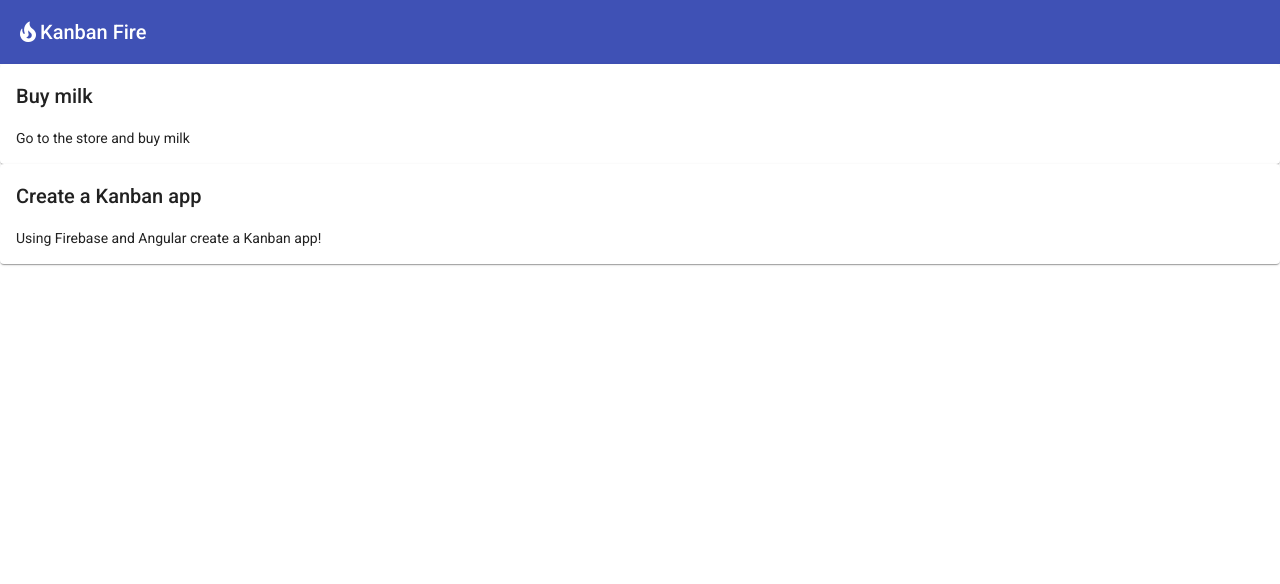
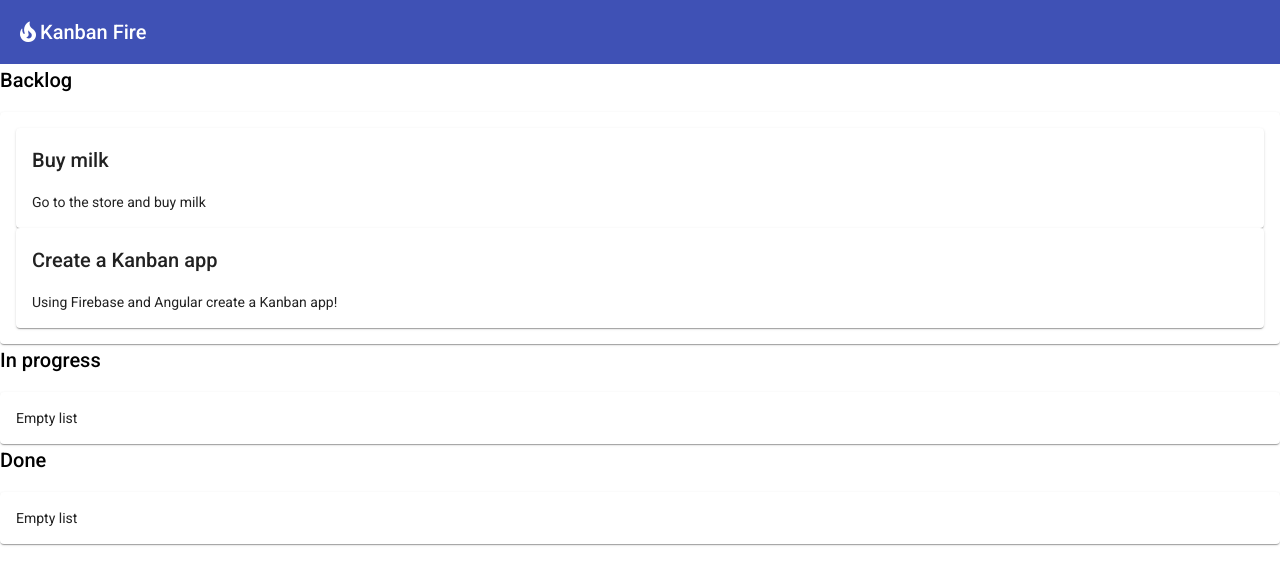
Before and after one commit to mesaverde0207/kanban-fire, an Angular app: page / in a window 1280 px wide. Shown: the top 584 px of the page. Built offline with nearby package versions, Linux system fonts and the light colour scheme.

Commit message:
implementing drag and drop of tasks

```diff
--- a/src/app/app.component.html
+++ b/src/app/app.component.html
@@ -3,4 +3,34 @@
   <span>Kanban Fire</span>
 </mat-toolbar>
 
-<app-task *ngFor="let task of todo" [task]="task"></app-task>
+<div class="container-wrapper">
+  <div class="container">
+    <h2>Backlog</h2>
+    <mat-card cdkDropList id="todo" #todoList="cdkDropList" [cdkDropListData]="todo"
+      [cdkDropListConnectedTo]="[doneList, inProgressList]" (cdkDropListDropped)="drop($event)">
+      <p class="empty-label" *ngIf="todo.length === 0">Empty list</p>
+      <app-task (edit)="editTask('todo', $event)" *ngFor="let task of todo" cdkDrag [task]="task">
+      </app-task>
+    </mat-card>
+  </div>
+
+  <div class="container">
+    <h2>In progress</h2>
+    <mat-card cdkDropList id="inProgress" #inProgressList="cdkDropList" [cdkDropListData]="inProgress"
+      [cdkDropListConnectedTo]="[todoList, doneList]" (cdkDropListDropped)="drop($event)">
+      <p class="empty-label" *ngIf="inProgress.length === 0">Empty list</p>
+      <app-task (edit)="editTask('inProgress', $event)" *ngFor="let task of inProgress" cdkDrag [task]="task">
+      </app-task>
+    </mat-card>
+  </div>
+
+  <div class="container">
+    <h2>Done</h2>
+    <mat-card cdkDropList id="done" #doneList="cdkDropList" [cdkDropListData]="done"
+      [cdkDropListConnectedTo]="[todoList, inProgressList]" (cdkDropListDropped)="drop($event)">
+      <p class="empty-label" *ngIf="done.length === 0">Empty list</p>
+      <app-task (edit)="editTask('done', $event)" *ngFor="let task of done" cdkDrag [task]="task">
+      </app-task>
+    </mat-card>
+  </div>
+</div>
--- a/src/app/app.component.ts
+++ b/src/app/app.component.ts
@@ -1,3 +1,4 @@
+import { CdkDragDrop, transferArrayItem } from '@angular/cdk/drag-drop';
 import { Component } from '@angular/core';
 import { Task } from './task/task';
 
@@ -18,5 +19,17 @@
       title: 'Create a Kanban app',
       description: 'Using Firebase and Angular create a Kanban app!'
     }
-  ]
+  ];
+  inProgress: Task[] = [];
+  done: Task[] = [];
+
+  editTask(list: string, task: Task): void {}
+
+  drop(event: CdkDragDrop<Task[]>): void {
+    if (event.previousContainer === event.container) {
+      return;
+    }
+    transferArrayItem(event.previousContainer.data, event.container.data,
+      event.previousIndex, event.currentIndex);
+  }
 }
--- a/src/app/app.module.ts
+++ b/src/app/app.module.ts
@@ -3,6 +3,7 @@
 
 import { AppComponent } from './app.component';
 import { BrowserAnimationsModule } from '@angular/platform-browser/animations';
+import { DragDropModule } from '@angular/cdk/drag-drop';
 import { MatCardModule } from '@angular/material/card';
 import { MatIconModule } from '@angular/material/icon';
 import { MatToolbarModule } from '@angular/material/toolbar';
@@ -16,6 +17,7 @@
   imports: [
     BrowserModule,
     BrowserAnimationsModule,
+    DragDropModule,
     MatCardModule,
     MatIconModule,
     MatToolbarModule
```
